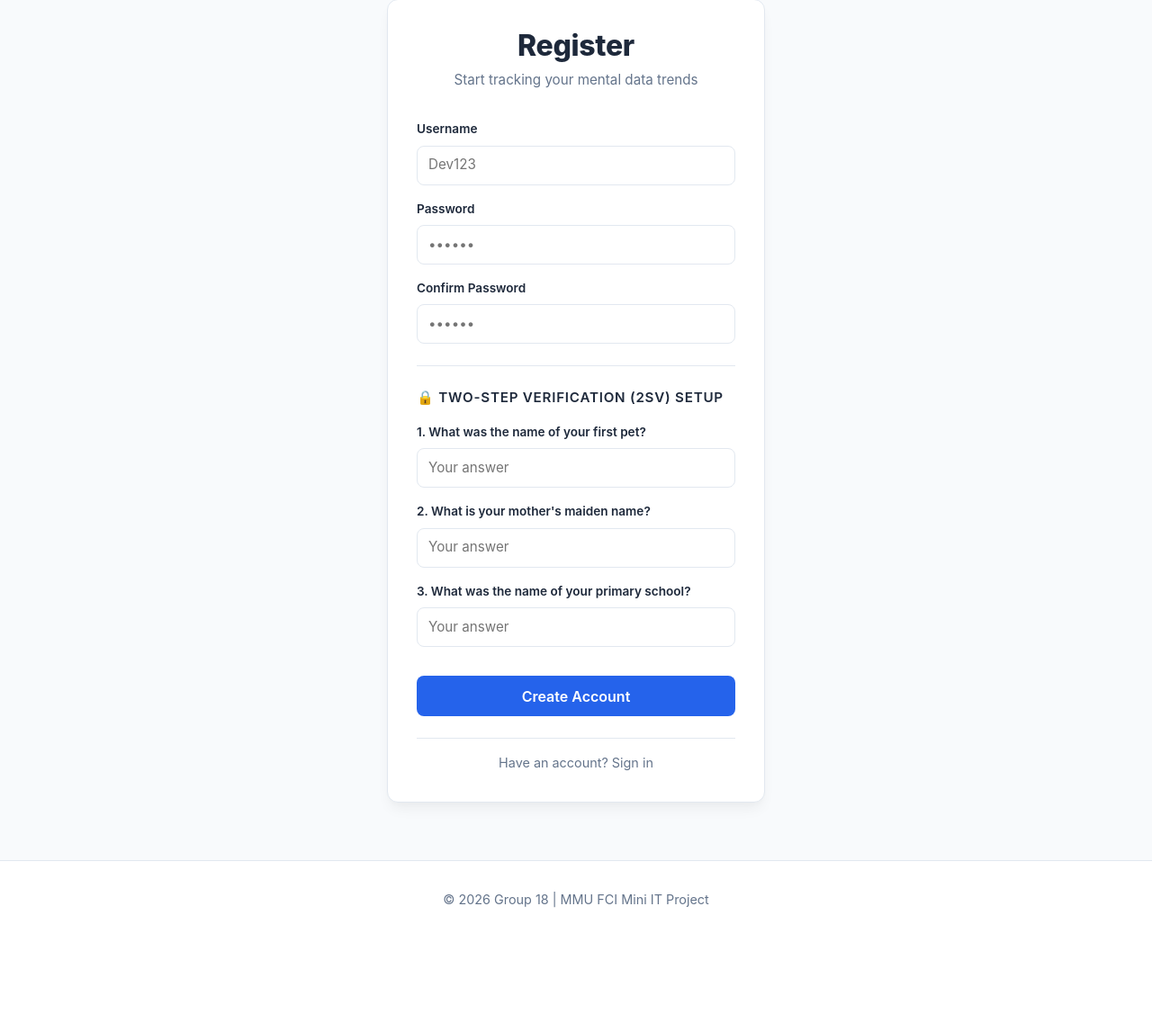
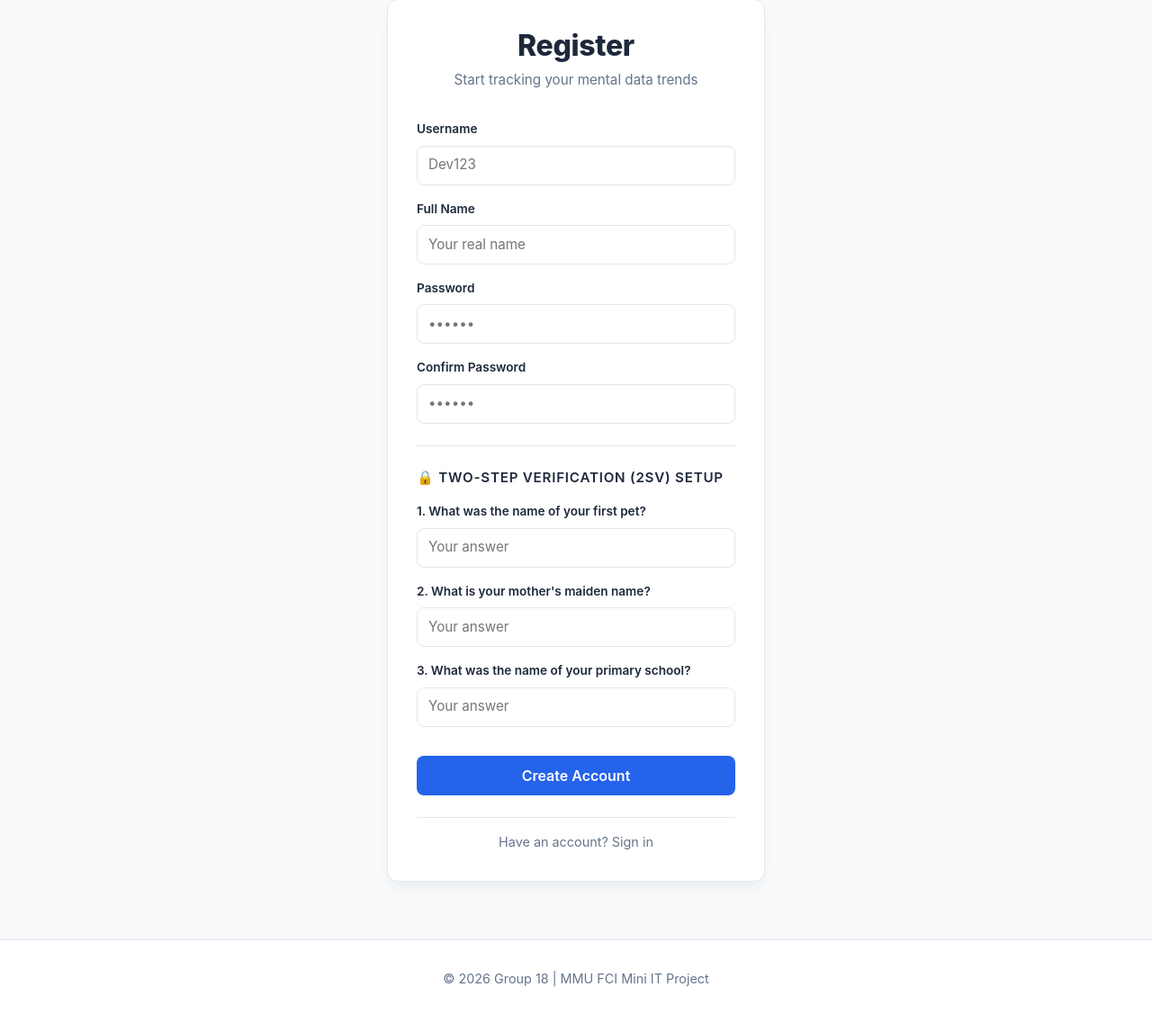
Before and after one commit to Je4emiah/2610-CSP1123-G18, a Flask app: page /register in a window 1280 px wide. Shown: the part 152-1299 px from the top of the page at 90% size. Before the commit the page ends 1161 px from the top, so only its background shows below. Run offline with Flask 3, Linux system fonts and the light colour scheme.

Commit message:
Added full name to registration and implemented personalized navbar greeting

```diff
--- a/app.py
+++ b/app.py
@@ -58,7 +58,7 @@ def get_mood_trends(username):
 @app.context_processor
 def inject_user():
     """Exposes session tracking states globally across all HTML templates."""
-    return dict(current_user=session.get('user_id'))
+    return dict(current_user=session.get('name'))
 
 # --- ROUTES ---
 @app.route('/')
@@ -73,11 +73,13 @@ def login():
         remember = request.form.get('remember_me')
 
         db = get_db()
-        cursor = db.execute("SELECT password_hash FROM users WHERE username = ?", (username,))
+        # FIXES INDEX ERROR: Fetch BOTH password_hash AND name columns
+        cursor = db.execute("SELECT password_hash, name FROM users WHERE username = ?", (username,))
         user = cursor.fetchone()
 
-        if user and check_password_hash(user[0], password):
+        if user and check_password_hash(user['password_hash'], password):
             session['user_id'] = username
+            session['name'] = user['name']  # Caches display name globally
             if remember:
                 session.permanent = True
             return redirect(url_for('dashboard'))
@@ -172,6 +174,7 @@ def delete_account():
 def register():
     if request.method == 'POST':
         username = request.form.get('username')
+        full_name = request.form.get('full_name')  # 1. Grab full name from form
         password = request.form.get('password')
         confirm_password = request.form.get('confirm_password')
 
@@ -187,10 +190,11 @@ def register():
 
         try:
             db = get_db()
+            # 2. Included 'name' column and its binding parameter '?'
             db.execute("""
-                INSERT INTO users (username, password_hash, q1_answer, q2_answer, q3_answer)
-                VALUES (?, ?, ?, ?, ?)
-            """, (username, hashed_pw, q1, q2, q3))
+                INSERT INTO users (username, name, password_hash, q1_answer, q2_answer, q3_answer)
+                VALUES (?, ?, ?, ?, ?, ?)
+            """, (username, full_name, hashed_pw, q1, q2, q3))
             db.commit()
             flash("Account created successfully! Please log in.", "success")
             return redirect(url_for('login'))
@@ -340,15 +344,17 @@ def init_db():
         timestamp DATETIME DEFAULT CURRENT_TIMESTAMP
     )''')
 
+    # 3. Updated table schema parameters to include 'name' column
     db.execute('''CREATE TABLE IF NOT EXISTS users (
         id INTEGER PRIMARY KEY AUTOINCREMENT,
         username TEXT UNIQUE NOT NULL,
+        name TEXT NOT NULL,
         password_hash TEXT NOT NULL,
         q1_answer TEXT,
         q2_answer TEXT,
         q3_answer TEXT
     )''')
-    print("Database refreshed and ready with Security Questions!")
+    print("Database refreshed and ready with Full Name schema parameters!")
 
 if __name__ == '__main__':
     with app.app_context():
--- a/templates/base.html
+++ b/templates/base.html
@@ -55,14 +55,10 @@
 <main class="content-wrapper container mt-3">
       {% with messages = get_flashed_messages(with_categories=true) %}
         {% if messages %}
-          <div class="flash-messages-container mx-auto" style="max-width: 500px;">
+          <div class="flash-messages-container mx-auto" style="max-width: 500px; margin-bottom: 1.5rem;">
             {% for category, message in messages %}
               <div class="alert alert-{{ category if category != 'error' else 'danger' }} alert-dismissible fade show shadow-sm" role="alert">
-                {% if category == 'success' %}
-                  ✨ {{ message }}
-                {% else %}
-                  ⚠️ {{ message }}
-                {% endif %}
+                {% if category == 'success' %} ✨ {% else %} ⚠️ {% endif %} {{ message }}
                 <button type="button" class="btn-close" data-bs-dismiss="alert" aria-label="Close"></button>
               </div>
             {% endfor %}
--- a/templates/register.html
+++ b/templates/register.html
@@ -13,6 +13,12 @@
           <label class="profile-form-label" for="username">Username</label>
           <input type="text" id="username" name="username" class="profile-form-input" placeholder="Dev123" required />
         </div>
+
+        <div class="form-group" style="margin-bottom: 1rem; display: flex; flex-direction: column; gap: 0.5rem;">
+  <label class="profile-form-label" for="full_name">Full Name</label>
+  <input type="text" id="full_name" name="full_name" class="profile-form-input" placeholder="Your real name" required />
+</div>
+
 
         <div class="form-group" style="margin-bottom: 1rem; display: flex; flex-direction: column; gap: 0.5rem;">
           <label class="profile-form-label" for="password">Password</label>
```
Also changed, not shown: mindmetric.db.
